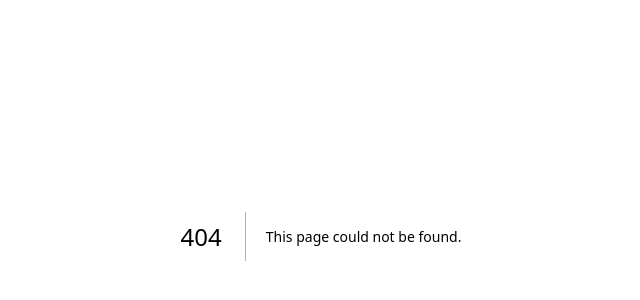
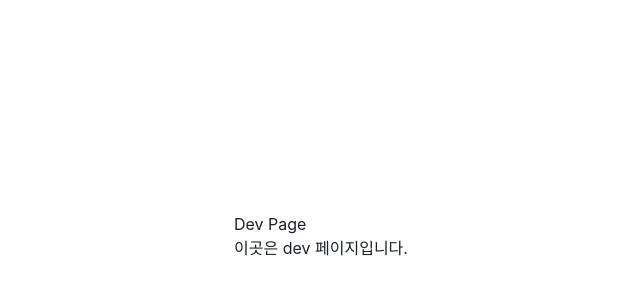
Before and after one commit to KNU-team-kim/capstone-design-fe, a Next.js app: page /dev in a window 1280 px wide. Before the commit this address had no page. Shown: the part 164-464 px from the top of the page, without its empty margins (319-959 px from the left). Built offline with nearby package versions, Linux system fonts and the light colour scheme.

Commit message:
feat: dev 페이지 생성

```diff
--- /dev/null
+++ b/app/dev/page.tsx
@@ -0,0 +1,8 @@
+export default function DevPage() {
+  return (
+    <main>
+      <h1>Dev Page</h1>
+      <p>이곳은 dev 페이지입니다.</p>
+    </main>
+  )
+}
```
